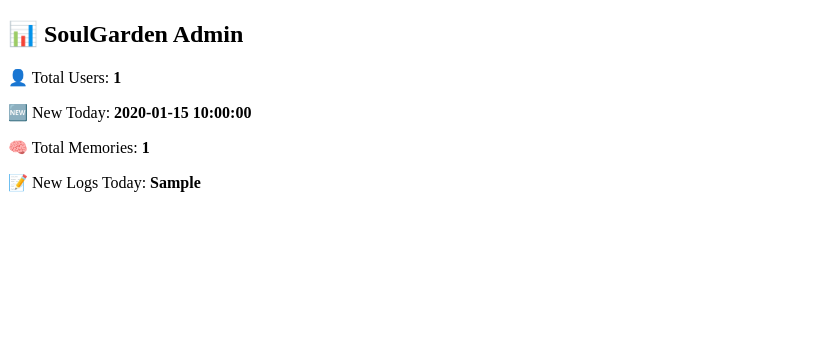
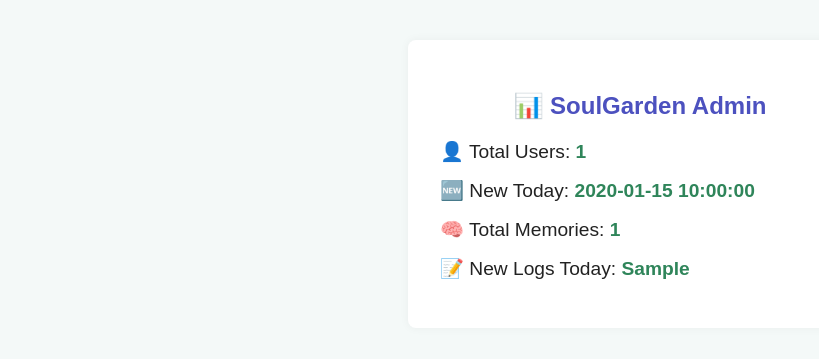
Before and after one commit to garvboiiiii/SoulGarden, a Flask app: template templates/admin_analytics.html in a window 1280 px wide. Shown: the top 359 px of the page, without its empty margins (0-819 px from the left). Run offline with Flask 3, Linux system fonts and the light colour scheme; the template is opened without the code that fills it: most values are stand-ins (such as "Sample title", 1, 10 or a date in 2020); some libraries are stand-ins or nearby versions.

Commit message:
Update admin_analytics.html

```diff
--- a/templates/admin_analytics.html
+++ b/templates/admin_analytics.html
@@ -1,10 +1,34 @@
 <!DOCTYPE html>
 <html>
 <head>
-  <meta charset="UTF-8">
-  <meta name="viewport" content="width=device-width, initial-scale=1">
   <title>Admin Analytics</title>
-  <style>/* [Styles same as before] */</style>
+  <style>
+    body {
+      font-family: 'Quicksand', sans-serif;
+      background: #f4f9f8;
+      color: #222;
+      padding: 2rem;
+    }
+    .box {
+      background: white;
+      border-radius: 8px;
+      padding: 2rem;
+      max-width: 400px;
+      margin: auto;
+      box-shadow: 0 0 10px rgba(0,0,0,0.05);
+    }
+    h2 {
+      text-align: center;
+      color: #4c51bf;
+    }
+    p {
+      font-size: 1.2rem;
+      margin: 1rem 0;
+    }
+    b {
+      color: #2f855a;
+    }
+  </style>
 </head>
 <body>
   <div class="box">
```
